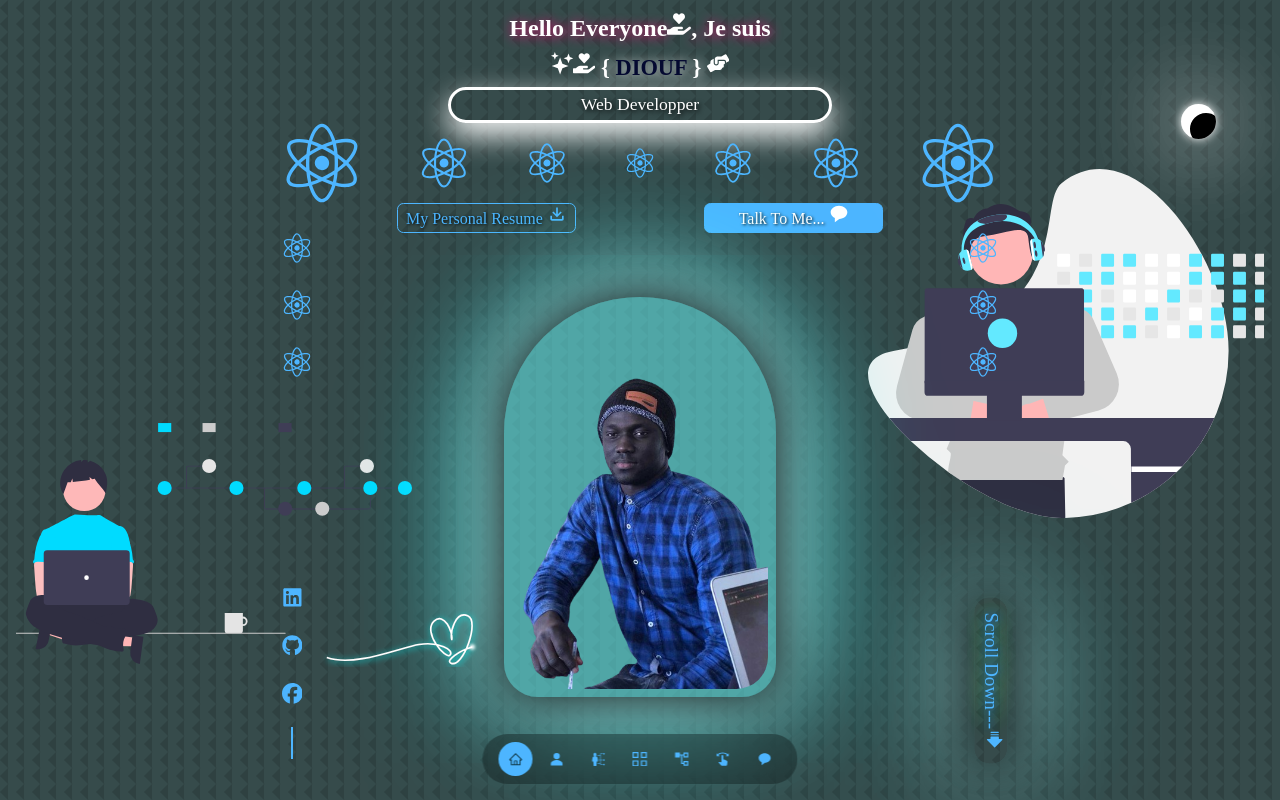
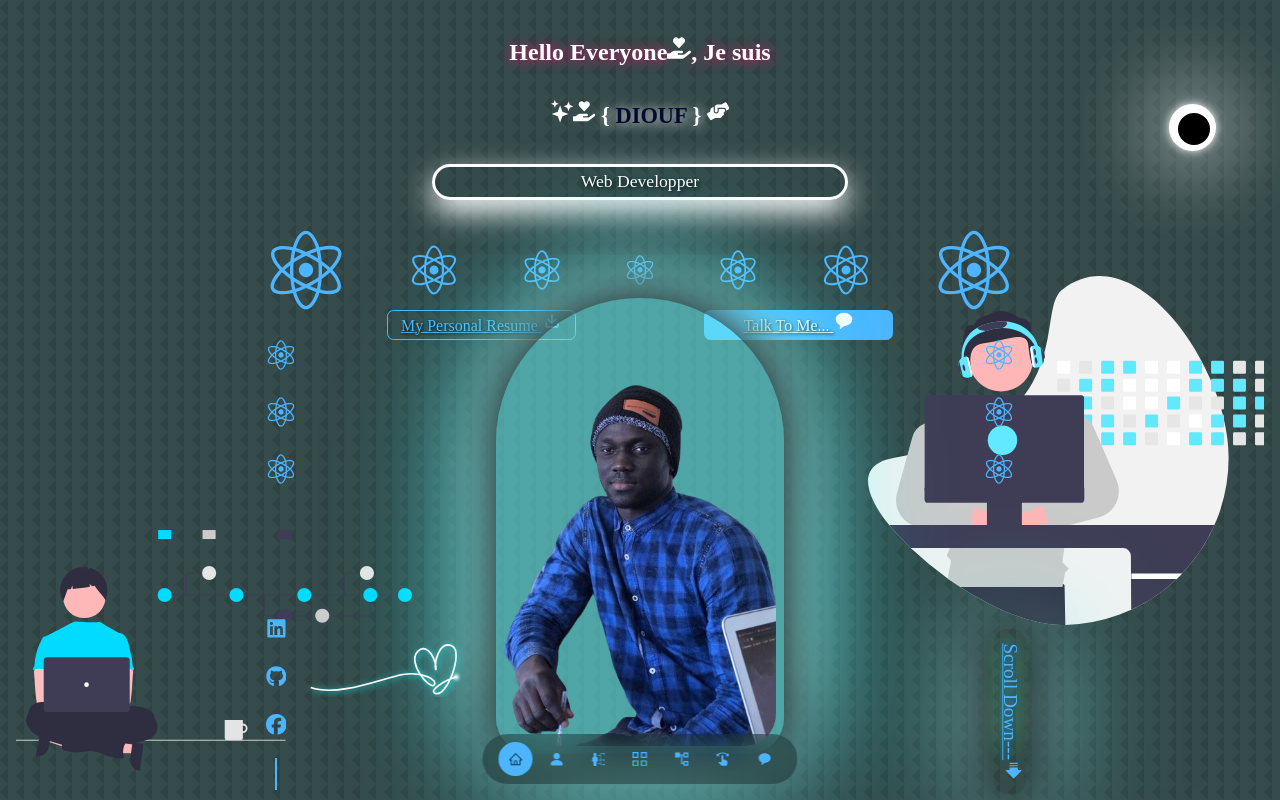
Before and after one commit to Mouhamed1003/keenprogrammer.com, a React (Create React App) app: page / in a window 1280 px wide. Shown: the top 800 px of the page. Built offline with nearby package versions, Linux system fonts and the light colour scheme.

Commit message:
Update index.css

```diff
--- a/src/index.css
+++ b/src/index.css
@@ -7,6 +7,9 @@
     box-sizing: border-box;
     list-style: none;
     text-decoration: none;
+    /* Force Chrome à bien prendre le CSS en compte */
+    all: unset;
+    all: revert-layer;
 }
 
 /* Variables des couleurs et autres */
```
